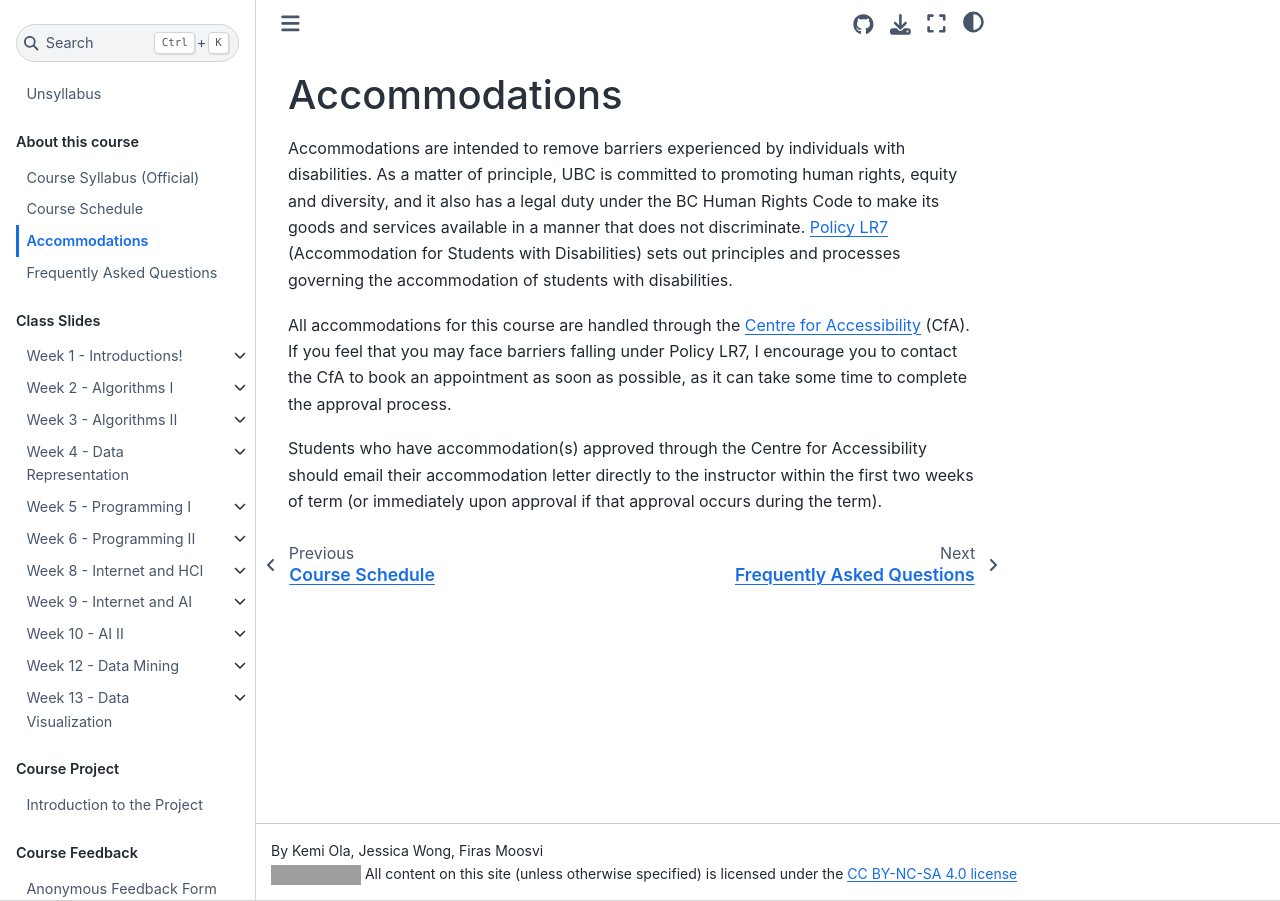
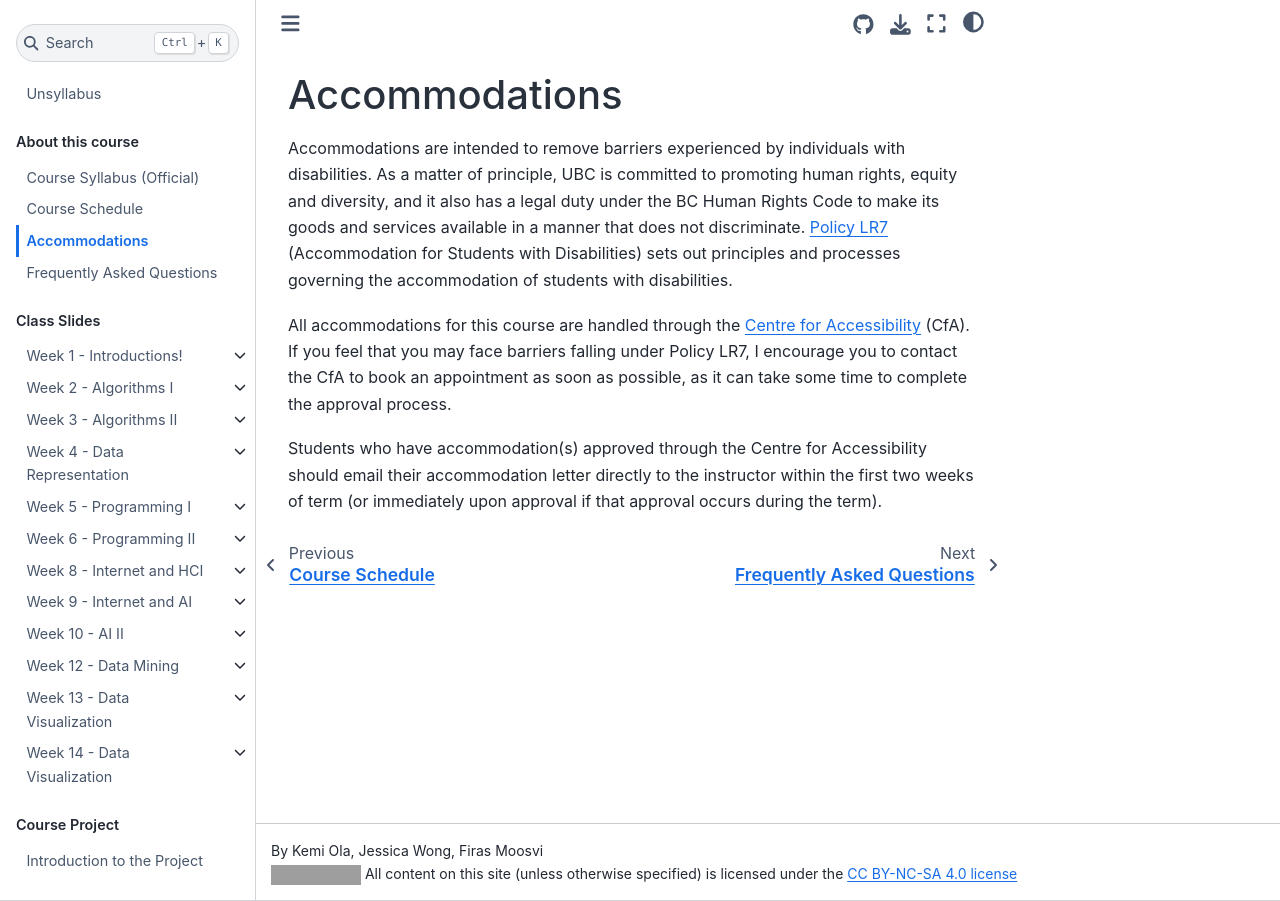
Before and after one commit to UBC-CS/cpsc100, a Jupyter Book: the page built from about/accommodations.md, in a window 1280 px wide. Built offline with Jupyter Book 1.0.4 settings and Sphinx 7.4.7 and the Sphinx Book theme 1.1.4, drawn with Linux system fonts in a browser that asks for light colours; pages that are not in the unit, such as notebooks, are missing from menus; grey boxes are pictures that could not be loaded.

Commit message:
update 14A

```diff
--- a/_toc.yml
+++ b/_toc.yml
@@ -76,6 +76,10 @@ parts:
       - file: notes/week13/class13A
       - file: notes/week13/class13B
 #       - file: notes/week13/class13C
+  - file: notes/week14/week14_summary
+    title: Week 14 - Data Visualization
+    sections:
+      - file: notes/week13/class14A
 - caption: Course Project
   maxdepth: 2
   chapters:
```
